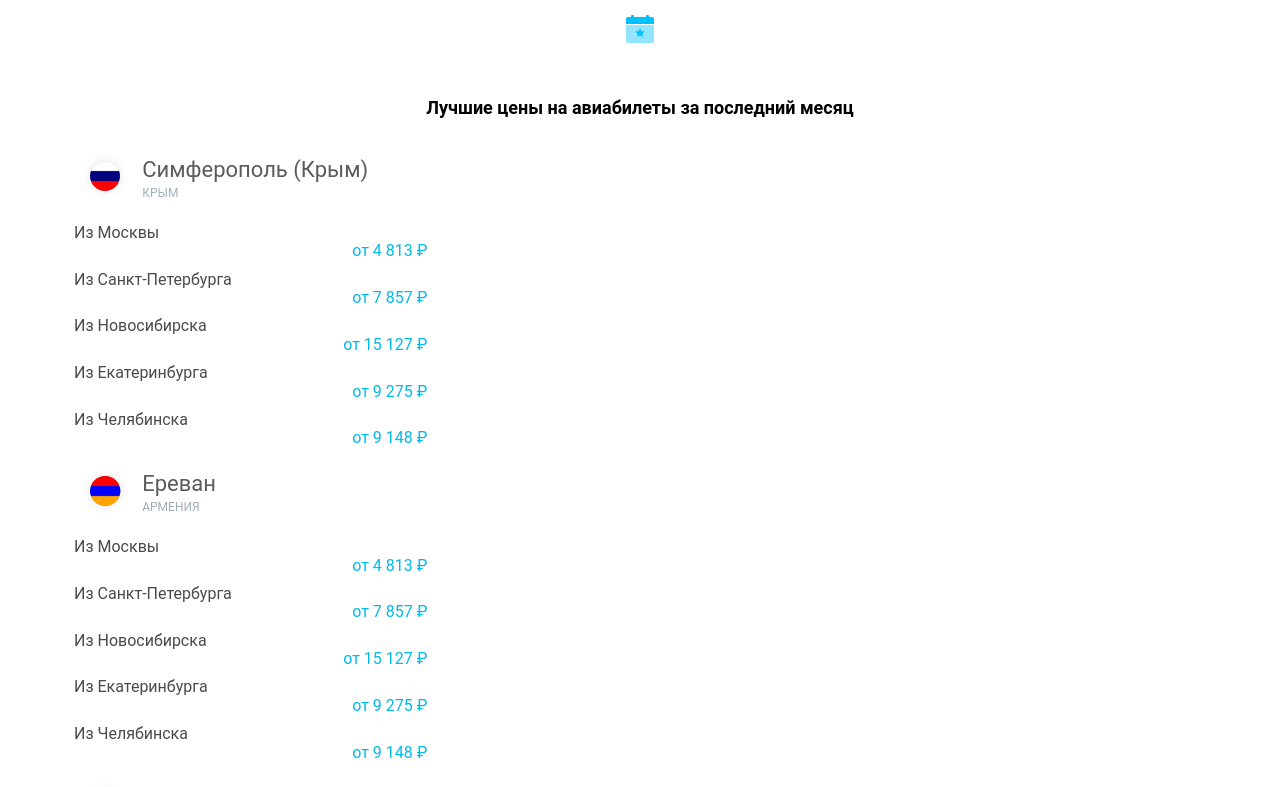
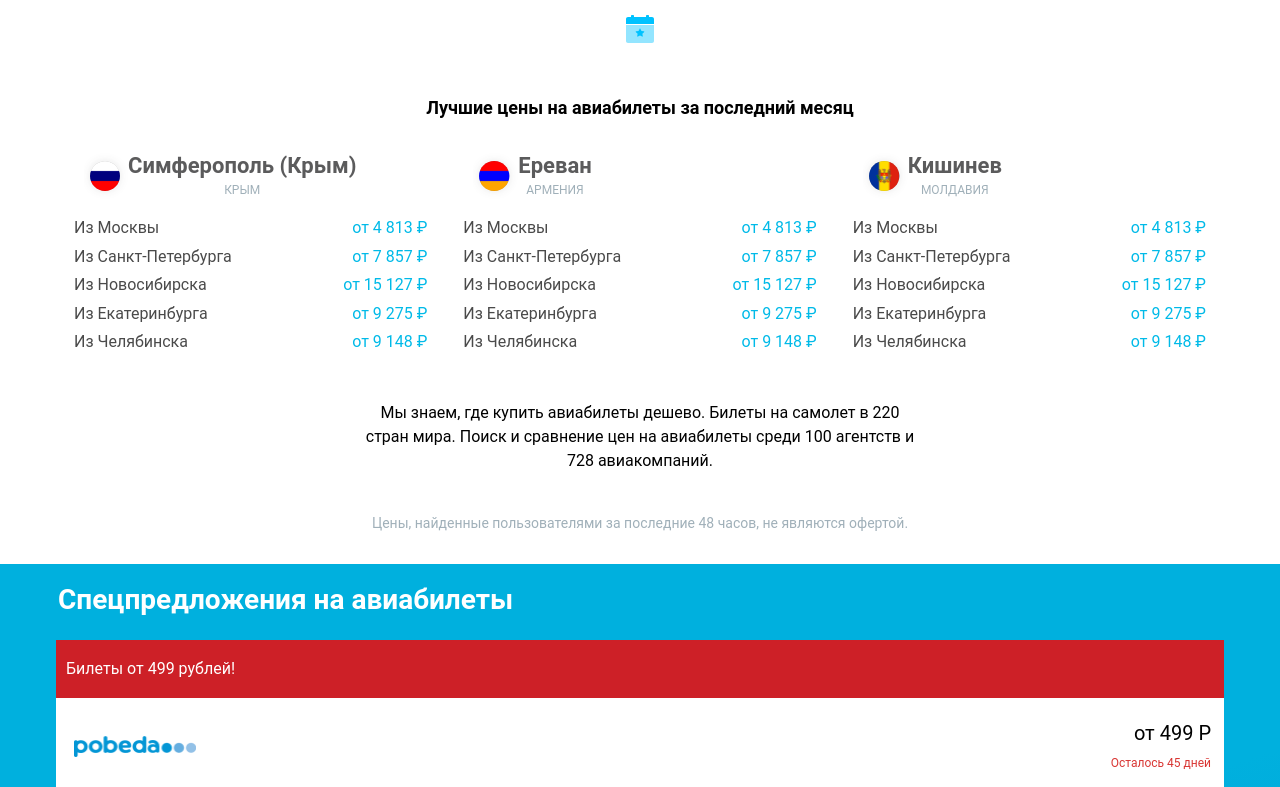
Before and after one commit to Ildarik/aviasales-demo-frontend, a React (Create React App) app: page / in a window 1280 px wide. Shown: the part 1540-2327 px from the top of the page. Built offline with nearby package versions, Linux system fonts and the light colour scheme; a web font is replaced by a local one.

Commit message:
Refactor

```diff
--- a/src/PopularDirections/index.js
+++ b/src/PopularDirections/index.js
@@ -9,8 +9,6 @@ const Heading = styled.h2`
   font-size: 18px;
   font-style: normal;
 `;
-
-const Destinations = styled.div``;
 
 const Destination = styled.div``;
 
@@ -31,16 +29,20 @@ const Calendar = styled.img`
 
 const DestinationWrapper = styled.div`
   margin: 20px;
+  display: flex;
 `;
 
 const DestinationRouteWrapper = styled.div`
   margin: 10px;
+  display: flex;
+  justify-content: space-between;
 `;
 
 const DestinationCity = styled.div`
   font-size: 22px;
   color: #5b5b5c;
   margin-bottom: 5px;
+  font-weight: bold;
 `;
 
 const Country = styled.div`
@@ -57,7 +59,12 @@ const Price = styled.div`
   font-size: 16px;
   color: #00bae8;
   text-align: right;
+  align-self: flex-end;
 `;
+
+const Flag = styled.img``;
+
+const DestinationHeading = styled.div``;
 
 function DestinationRoute(props) {
   return (
@@ -71,15 +78,11 @@ function DestinationRoute(props) {
 function DestinationHeader(props) {
   return (
     <DestinationWrapper>
-      <div className="row middle-xs">
-        <div className="col-xs-2">
-          <img src={props.flag} alt="" />
-        </div>
-        <div className="col-xs-10">
+      <Flag src={props.flag} alt="" />
+      <DestinationHeading>
         <DestinationCity>{props.city}</DestinationCity>
         <Country>{props.country}</Country>
-        </div>
-      </div>
+      </DestinationHeading>
     </DestinationWrapper>
   );
 }
@@ -105,9 +108,8 @@ export default () => (
       <Heading>Лучшие цены на авиабилеты за последний месяц</Heading>
     </div>
     <div className="container">
-      <div className="row">
+      <div className="row center-xs">
         <div className="col-xs-12 col-md-10 col-lg-4">
-          <Destinations>
           <Destination>
             <DestinationHeader
               flag={flag_ru}
@@ -116,14 +118,14 @@ export default () => (
             />
             <DestinationRoutes />
           </Destination>
+        </div>
+        <div className="col-xs-12 col-md-10 col-lg-4">
           <Destination>
-              <DestinationHeader
-                flag={flag_am}
-                city="Ереван"
-                country="АРМЕНИЯ"
-              />
+            <DestinationHeader flag={flag_am} city="Ереван" country="АРМЕНИЯ" />
             <DestinationRoutes />
           </Destination>
+        </div>
+        <div className="col-xs-12 col-md-10 col-lg-4">
           <Destination>
             <DestinationHeader
               flag={flag_md}
@@ -132,15 +134,16 @@ export default () => (
             />
             <DestinationRoutes />
           </Destination>
-          </Destinations>
         </div>
       </div>
     </div>
     <DestinationNote>
       <div className="row center-xs">
+        <div className="col-xs-12 col-md-10 col-lg-6">
           Мы знаем, где купить авиабилеты дешево. Билеты на самолет в 220 стран
           мира. Поиск и сравнение цен на авиабилеты среди 100 агентств и 728
           авиакомпаний.
+        </div>
       </div>
     </DestinationNote>
     <DestinationNoteSmall>
```
Lines whose indentation alone changed are shown as unchanged.
